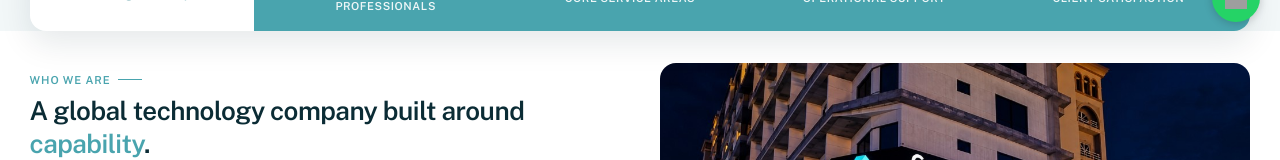
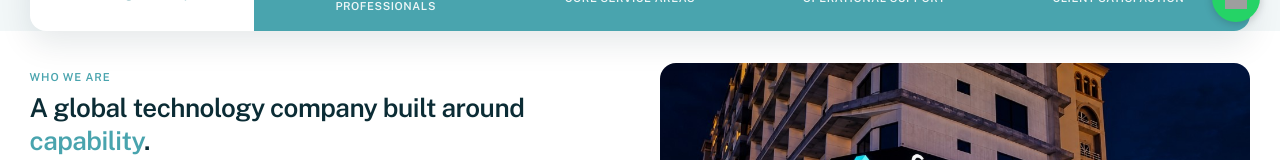
Before and after one commit to adnanhayat531/comtanixcareers, a Next.js app: page / in a window 1280 px wide. Shown: the part 758-918 px from the top of the page. Built offline with nearby package versions, Linux system fonts and the light colour scheme; no server answers; grey boxes are pictures that could not be loaded.

Commit message:
Refactor WhoWeAre component to simplify the "Who we are" section by removing unnecessary elements for improved clarity and readability.

```diff
--- a/src/components/home/WhoWeAre.tsx
+++ b/src/components/home/WhoWeAre.tsx
@@ -31,10 +31,7 @@ export function WhoWeAre() {
       <Container className="relative z-10">
         <div className="grid min-w-0 items-center gap-6 sm:gap-8 lg:grid-cols-2 lg:gap-10">
           <div className="min-w-0 max-w-xl text-left lg:max-w-none">
-            <p className="type-eyebrow mb-2 inline-flex items-center gap-2 text-brand">
-              Who we are
-              <span className="block h-px w-6 bg-brand" aria-hidden />
-            </p>
+            <p className="type-eyebrow mb-2 text-brand">Who we are</p>
 
             <h2 className="type-h2 text-ink">
               A global technology company built around{" "}
```
